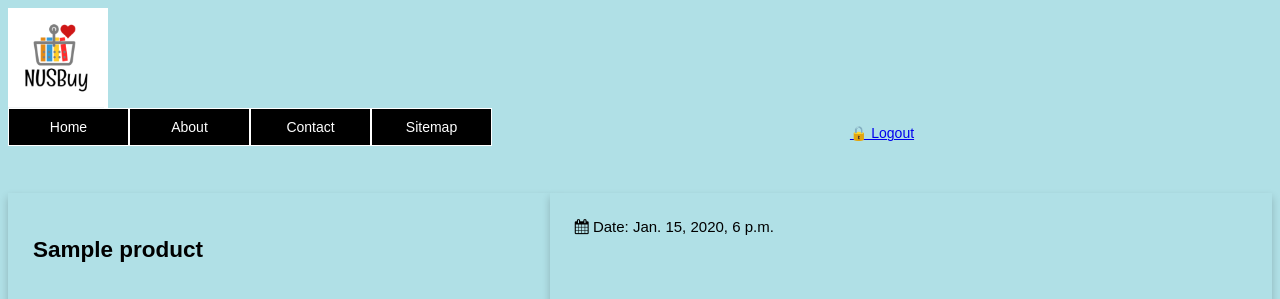
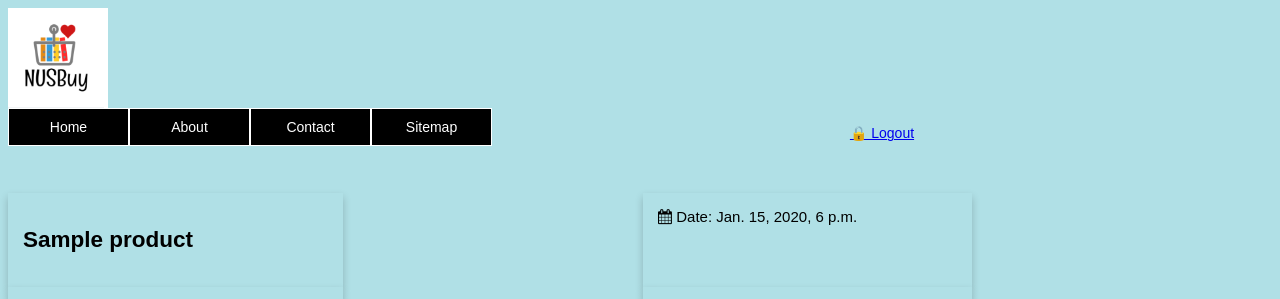
Before and after one commit to dinhnhobao/NUSBuy, a Django app: page /post/1/ in a window 1280 px wide. Shown: the top 299 px of the page. Run offline with Django 3.2, Linux system fonts and the light colour scheme; a user stored in the database is signed in; tables that the repository leaves empty hold one stand-in row (values such as "Sample post").

Commit message:
Add files via upload

```diff
--- a/src/products/templates/products/product_detail.html
+++ b/src/products/templates/products/product_detail.html
@@ -6,7 +6,7 @@
     width: 300px;
     height: 400px;
     background: url("https://www.sleepzone.ie/uploads/images/PanelImages800x400/TheBurren/General/sleepzone_hostels_burren_800x400_14.jpg");
-    margin: 100px auto;
+    {% comment %} margin: 100px auto; {% endcomment %}
     animation: slide 20s infinite;
   }
 
@@ -50,7 +50,8 @@
   box-shadow: 0 4px 8px 0 rgba(0, 0, 0, 0.2);
   background-color: powderblue;
   text-align: left;
-  padding: 25px;
+  padding: 15px 15px 15px 15px;
+  margin-right: 300px;
   font-size: 15px;
   font-family: sans-serif;
   color: black;
```
